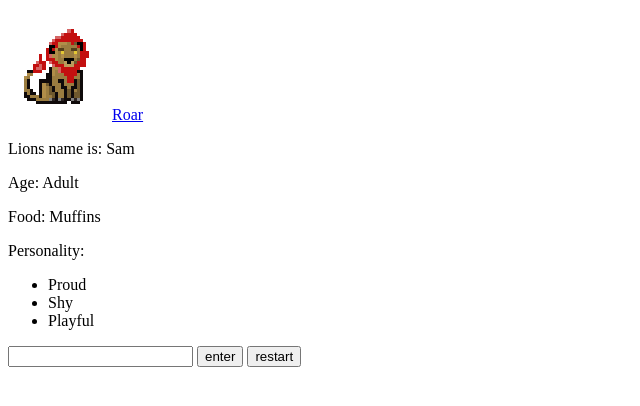
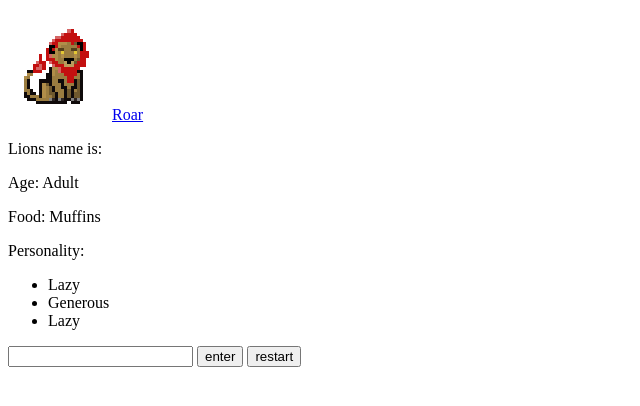
Before and after one commit to JohnAdamZiolkowski/laser-lions, a plain HTML site: page index.html in a window 1280 px wide. Shown: the part 46-452 px from the top of the page, without its empty margins (0-640 px from the left). Drawn offline with Linux system fonts and the light colour scheme.

Commit message:
session 3 work complete

```diff
--- a/index.html
+++ b/index.html
@@ -38,16 +38,8 @@
 
     <p id="personalityTag">
         Personality:
-        <ul>
-            <li>
-                Proud
-            </li>
-            <li>
-                Shy
-            </li>
-            <li>
-                Playful
-            </li>
+        <ul id=Traitlisttag>
+
         </ul>
     </p>
 
@@ -64,8 +56,10 @@
 </body>
 
 <script>
+
     var lionInfo;
 
+	//array of all food options
     var foods = [
         "Cookies",
         "Waffles",
@@ -76,9 +70,14 @@
         "Watermelon",
     ];
 
+	var traitamount = 3
+
     var setup = function () {
         load_from_cookie();
         lionInfo = game_data.lionInfo;
+
+		//if there is no lion info in the cookie
+		//or the cookie failed to load
         if (!lionInfo) {
             restart();
         }
@@ -89,35 +88,77 @@
     var restart = function () {
         createLion();
         updateSaveData();
-        updatePage();
     };
 
     var createLion = function () {
         lionInfo = {};
-        lionInfo.name = "Sam";
+        lionInfo.name = "";
         lionInfo.age = "Adult";
-        //lionInfo.personalityTag=
 
+
+		//gets a random index for assigning a food
         var foodIndex = Math.random();
         foodIndex = foodIndex * foods.length;
         foodIndex = Math.floor(foodIndex);
         console.log("foodIndex:" + foodIndex);
 
+		//actually use the index to find which food
         lionInfo.food = foods[foodIndex];
+
+		lionInfo.traits = [];
+
+
+		var loopcount = 0
+
+
+		while (loopcount <traitamount) {
+			var traitindex = Math.random() * traits.length
+			traitindex = Math.floor(traitindex)
+
+			var trait = traits[traitindex]
+			lionInfo.traits.push(trait)
+
+			loopcount += 1
+
+
+		}
+
+
     };
 
     var updatePage = function () {
         var nametag = document.getElementById("nameTag");
         var ageTag = document.getElementById("ageTag");
         var favefood = document.getElementById("foodTag");
-
+		var traittag = document.getElementById("Traitlisttag")
+		//equals completely replaces the value
         nametag.textContent = "Lions name is: " + lionInfo.name;
         ageTag.textContent = "Age: " + lionInfo.age;
         favefood.textContent = "Food: " + lionInfo.food;
+
+		while (traittag.children.length >0) {
+		var listItem = traittag.children[0]
+			traittag.removeChild(listItem)
+		}
+
+
+		var traitindex = 0
+		while (traitindex <lionInfo.traits.length) {
+			var listItem = document.createElement("li")
+			listItem.textContent = lionInfo.traits[traitindex] ;
+
+			traittag.appendChild(listItem);
+
+			traitindex += 1
+		 }
+
     };
 
+	//happens EVERY key is pressed
     var textBoxKeyPress = function (event) {
         console.log(event.charCode);
+
+		//checks to see if the ENTER key was pressed
         if (event.charCode == 13) {
             nameTheLion();
         }
@@ -139,6 +180,15 @@
         update_game_from_object(saveData);
         save_game_into_cookie();
     };
+
+	var traits = [
+	"Nibbler",
+	"Hungry",
+	"Energetic",
+	"Lazy",
+	"Selfish",
+	"Generous"
+	];
 </script>
 <script src=save.js></script>
 
```
